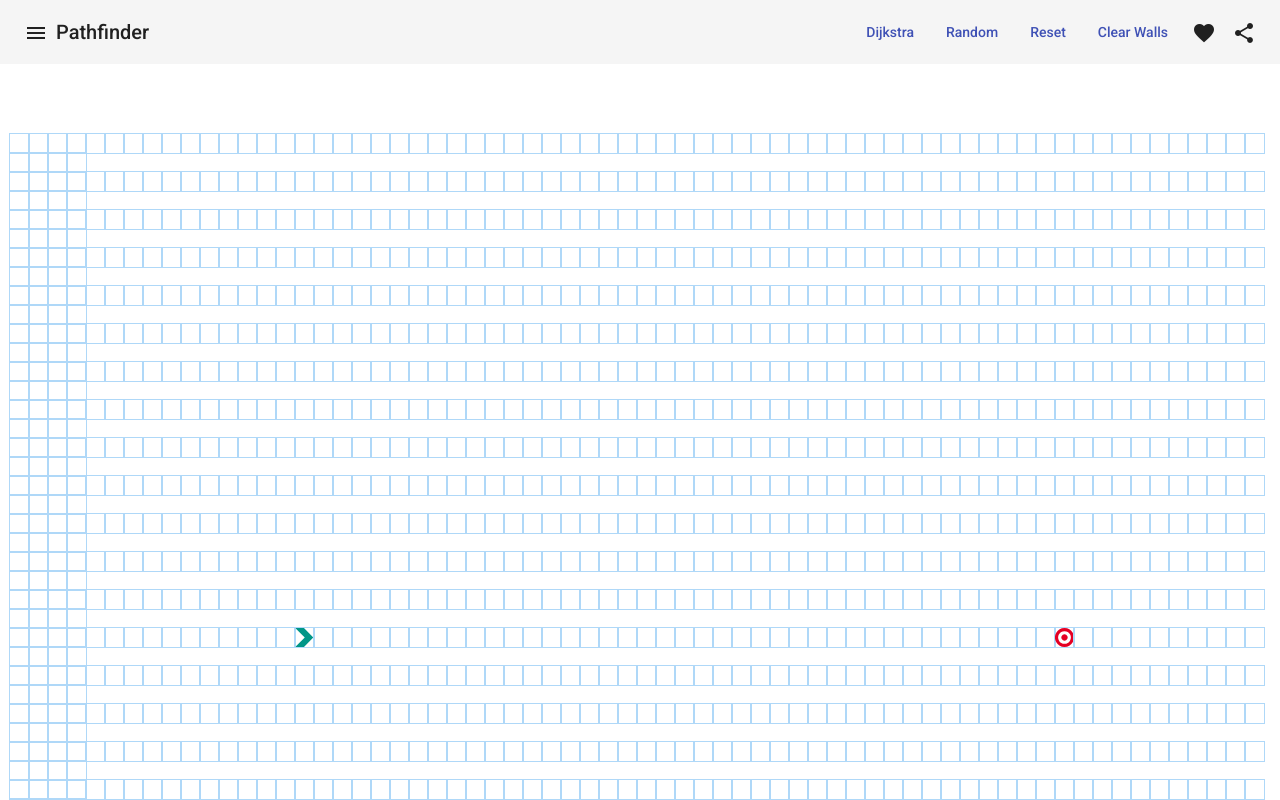
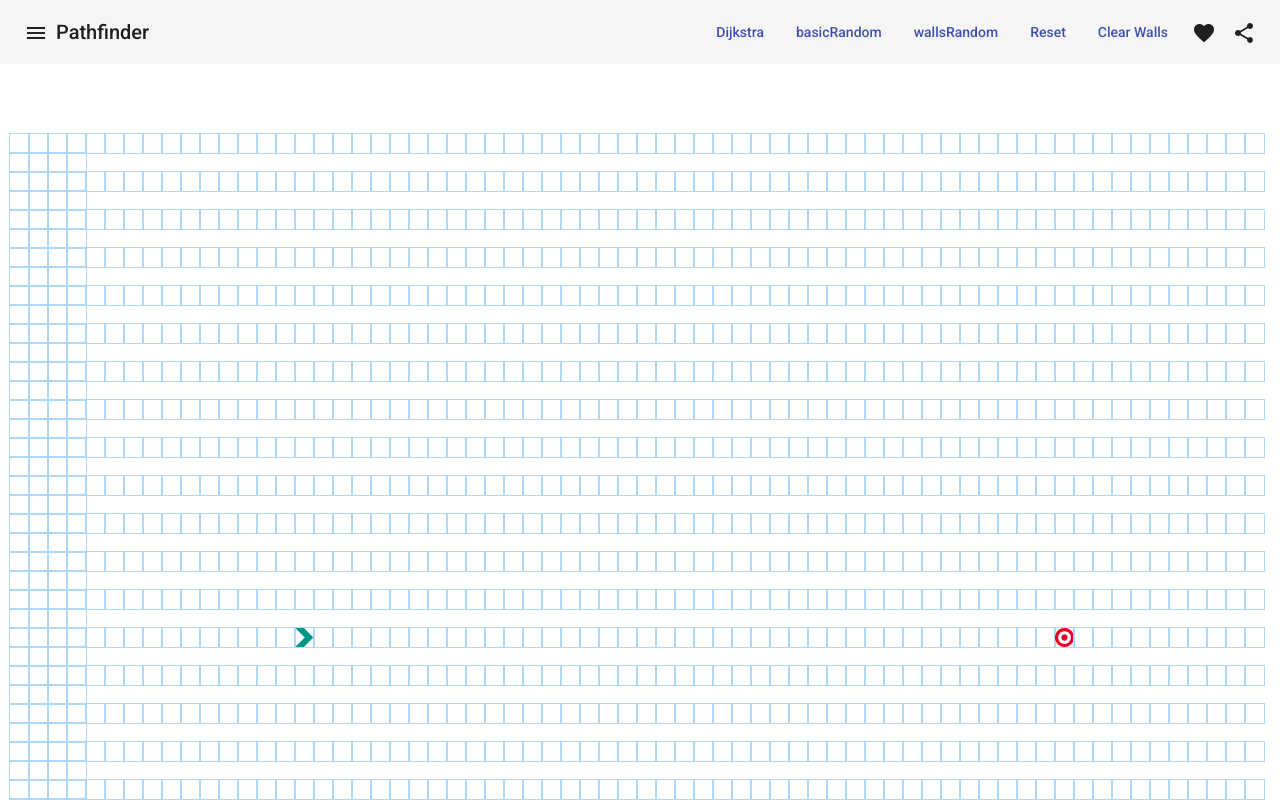
Before and after one commit to IbrahimFneich/Pathfinder, an Angular app: page / in a window 1280 px wide. Shown: the top 800 px of the page. Built offline with nearby package versions, Linux system fonts and the light colour scheme.

Commit message:
wallsRandom commit

```diff
--- a/src/app/main/main.component.html
+++ b/src/app/main/main.component.html
@@ -7,7 +7,9 @@
 
     <span class="example-spacer"></span>
     <button mat-button color="primary" (click)="Dijkstra()" id="dijkstra" >Dijkstra</button>
-    <button mat-button color="primary" (click)="random()" id="random" >Random</button>
+    <button mat-button color="primary" (click)="basicRandom()" id="basicRandom" >basicRandom</button>
+    <button mat-button color="primary" (click)="wallsRandom()" id="wallsRandom" >wallsRandom</button>
+
     <button mat-button color="primary" (click)="reset()" id="reset" >Reset</button>
     <button mat-button color="primary" (click)="clearWalls()" id="clearWalls" >Clear Walls</button>
     <button mat-icon-button class="example-icon favorite-icon" aria-label="Example icon-button with heart icon">
--- a/src/app/main/main.component.ts
+++ b/src/app/main/main.component.ts
@@ -4,6 +4,7 @@ import { basicRandom } from '../services/basicRandom';
 import { CloudService } from '../services/cloud.service'
 import { dijkstra, getNodesInShortestPathOrder } from '../services/dijkstra';
 import { INode } from '../services/INode';
+import { wallsRandom } from '../services/wallsRandom';
 import { NodeComponent } from './node/node.component';
 @Component({
   selector: 'app-main',
@@ -33,7 +34,7 @@ export class MainComponent implements OnInit {
 
   Dijkstra(){
     document.getElementById("dijkstra").setAttribute('disabled','disabled');
-    document.getElementById("random").setAttribute('disabled','disabled');
+    document.getElementById("basicRandom").setAttribute('disabled','disabled');
     document.getElementById("reset").setAttribute('disabled','disabled');
     document.getElementById("clearWalls").setAttribute('disabled','disabled');
 
@@ -78,7 +79,7 @@ export class MainComponent implements OnInit {
     }
 
     setTimeout(() => {
-      document.getElementById("random").removeAttribute('disabled');
+      document.getElementById("basicRandom").removeAttribute('disabled');
       document.getElementById("reset").removeAttribute('disabled');
       document.getElementById("clearWalls").removeAttribute('disabled');
     },1.1 * CloudService.index);
@@ -86,12 +87,14 @@ export class MainComponent implements OnInit {
   }
 
   reset(){
-    this.animatePath=false;
-    this.matrix = this.cloudService.InitializeMatrix();
-    this.cloudService.updateMatrix(this.matrix);
-    CloudService.index=1;
+    //this.animatePath=false;
+    //this.matrix = this.cloudService.InitializeMatrix();
+    //this.cloudService.updateMatrix(this.matrix);
+    //CloudService.index=1;
 
-    document.getElementById("dijkstra").removeAttribute('disabled');
+    //document.getElementById("dijkstra").removeAttribute('disabled');
+
+    location.reload();
 
   }
 
@@ -113,7 +116,7 @@ export class MainComponent implements OnInit {
 
 
 
-  random(){
+  basicRandom(){
 
     this.startNode= this.matrix[CloudService.startRow][CloudService.startCol];
     this.finishNode = this.matrix[CloudService.finishRow][CloudService.finishCol];
@@ -156,4 +159,28 @@ export class MainComponent implements OnInit {
     //var dij= dijkstra(this.matrix,this.startNode,this.finishNode);
   }
 
+  wallsRandom(){
+    this.startNode= this.matrix[CloudService.startRow][CloudService.startCol];
+    this.finishNode = this.matrix[CloudService.finishRow][CloudService.finishCol];
+
+
+    var walls = wallsRandom(this.matrix,this.startNode,this.finishNode);
+
+    for (let index = 0; index < walls.length; index++) {
+      this.matrix[walls[index].row][walls[index].col]=walls[index];
+
+    }
+    this.cloudService.updateMatrix(this.matrix);
+
+
+    //visualize walls
+
+    for (let i = 0; i < walls.length; i++) {
+      var child = this.children.find((element,index)=>element.i==walls[i].row && element.j == walls[i].col );
+      child.walls(walls[i].row,walls[i].col);
+
+    }
+    CloudService.index=1;
+  }
+
 }
--- a/src/app/main/node/node.component.css
+++ b/src/app/main/node/node.component.css
@@ -94,6 +94,8 @@
   }
 
   .node-wall{
+    outline: 1px solid  rgb(12, 53, 71);
+
     animation-name: wallAnimation;
     animation-duration: 0.3s;
     animation-timing-function: ease-out;
--- /dev/null
+++ b/src/app/services/wallsRandom.ts
@@ -0,0 +1,75 @@
+import { INode } from './INode';
+
+
+export function wallsRandom(grid, startNode, finishNode){
+
+    const walls:INode[]=[];
+    //top row
+    for (let index = 0; index < 70; index++) {
+        let node:INode = grid[0][index];
+        node.isWall=true;
+        walls.push(node);
+    }
+
+    //right col
+    for (let index = 0; index < 25; index++) {
+        let node:INode = grid[index][69];
+        node.isWall=true;
+        walls.push(node);
+    }
+
+    //bottom row
+    for (let index = 69; index >= 0; index--) {
+        let node:INode = grid[24][index];
+        node.isWall=true;
+        walls.push(node);
+    }
+
+    //left col
+    for (let index = 24; index >= 0; index--) {
+        let node:INode = grid[index][0];
+        node.isWall=true;
+        walls.push(node);
+    }
+
+    //cols
+    for (let index = 2; index < 35; index+=2) {
+
+            let window = Math.floor(Math.random() * 23) + 1;
+            for (let j = 1; j < 24; j++) {
+                let node:INode = grid[j][index];
+
+                if(j!=window){
+                    node.isWall=true;
+                }else{
+                    node.isWall=false;
+                }
+                 walls.push(node);
+
+            }
+
+    }
+
+    //cols
+    for (let index = 68; index >= 35; index-=2) {
+            let window = Math.floor(Math.random() * 23) + 1;
+            for (let j = 1; j < 24; j++) {
+                let node:INode = grid[j][index];
+
+                if(j!=window){
+                    node.isWall=true;
+                }else{
+                    node.isWall=false;
+                }
+                 walls.push(node);
+
+            }
+
+    }
+
+
+
+
+
+    return walls;
+}
```
Also changed, not shown: 1 other file (tests, documents, lock files or other folders).
